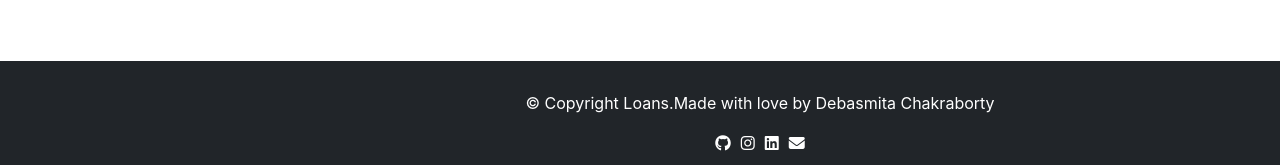
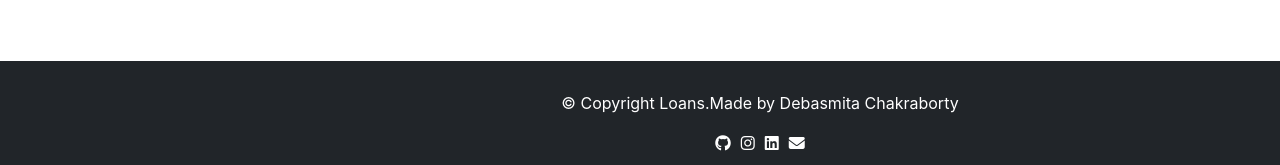
Before and after one commit to Midnight-thinker/banking, a React (Create React App) app: page /account in a window 1280 px wide. Shown: the part 662-827 px from the top of the page. Built offline with nearby package versions, Linux system fonts and the light colour scheme.

Commit message:
seventh change

```diff
--- a/src/components/Footer.jsx
+++ b/src/components/Footer.jsx
@@ -4,7 +4,7 @@ import { Link } from 'react-router-dom'
 function Footer() {
   return (
     <div className='footer'>
-      <p className='text'>© Copyright Loans.Made with love by Debasmita Chakraborty</p>
+      <p className='text'>© Copyright Loans.Made by Debasmita Chakraborty</p>
       <a href='https://github.com/Midnight-thinker'><i class="footer-icons fa-brands fa-github"></i></a>
       <a href='https://www.instagram.com/__midnight__thinker__/'><i class="footer-icons fa-brands fa-instagram"></i></a>
       <a href='https://www.linkedin.com/in/debasmita-chakraborty-ba9773210/'><i class="footer-icons fa-brands fa-linkedin"></i></a>
```
